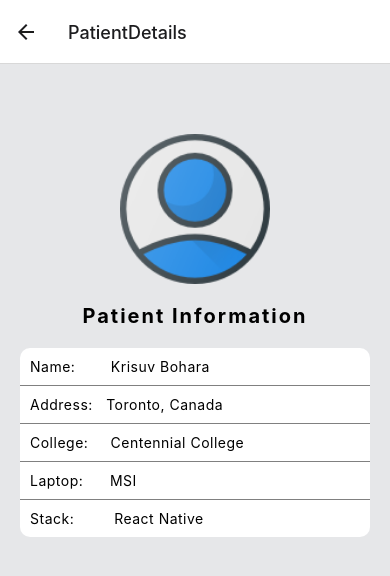
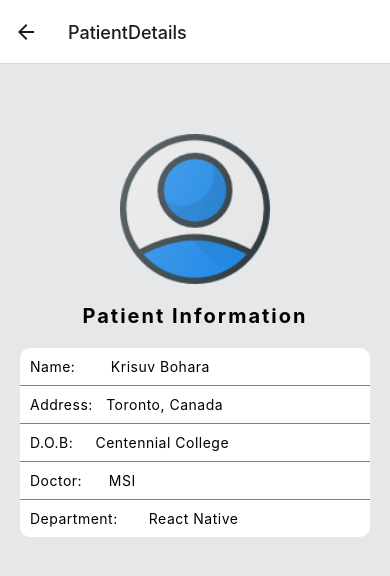
Before and after one commit to Nirajnepal/PatientApp, a React Native app: screen /PatientDetails in a window 390 px wide. Shown: the top 576 px of the page. Built offline with nearby package versions, Linux system fonts and the light colour scheme.

Commit message:
Patient Detials Design done

```diff
--- a/app/screens/PatientDetails.js
+++ b/app/screens/PatientDetails.js
@@ -21,11 +21,11 @@ render(){
 
       <Text style={[styles.labelText]}>Address:   Toronto, Canada</Text>
       <View style={[styles.dividerLine]} />
-      <Text style={styles.labelText}>College:     Centennial College</Text>
+      <Text style={styles.labelText}>D.O.B:     Centennial College</Text>
       <View style={[styles.dividerLine]} />
-      <Text style={styles.labelText}>Laptop:      MSI</Text>
+      <Text style={styles.labelText}>Doctor:      MSI</Text>
       <View style={[styles.dividerLine]} />
-      <Text style={styles.labelText}>Stack:         React Native</Text>
+      <Text style={styles.labelText}>Department:       React Native</Text>
     </View>;
   }
 
--- a/app/screens/patientLists.js
+++ b/app/screens/patientLists.js
@@ -21,6 +21,7 @@ class PatientsLists extends React.Component {
         let responseJson =  await response.json()
         this.setState({ data: responseJson })
       } catch (err) {
+        console.log("sadadssadasdsadasdasd console.log(sadadssadasdsadasdasd)")
         console.warn({ message: err.message })
       }
 
@@ -47,11 +48,13 @@ class PatientsLists extends React.Component {
     render(){
     return (
         <SafeAreaView style={styles.container}>
+        {this.state.data == null ? <Text>Empty </Text> :
         <FlatList
             data={this.state.data}
             renderItem={this.renderItem}
             keyExtractor={item => item._id}
         />
+    }
         </SafeAreaView>
     );
     }
```
